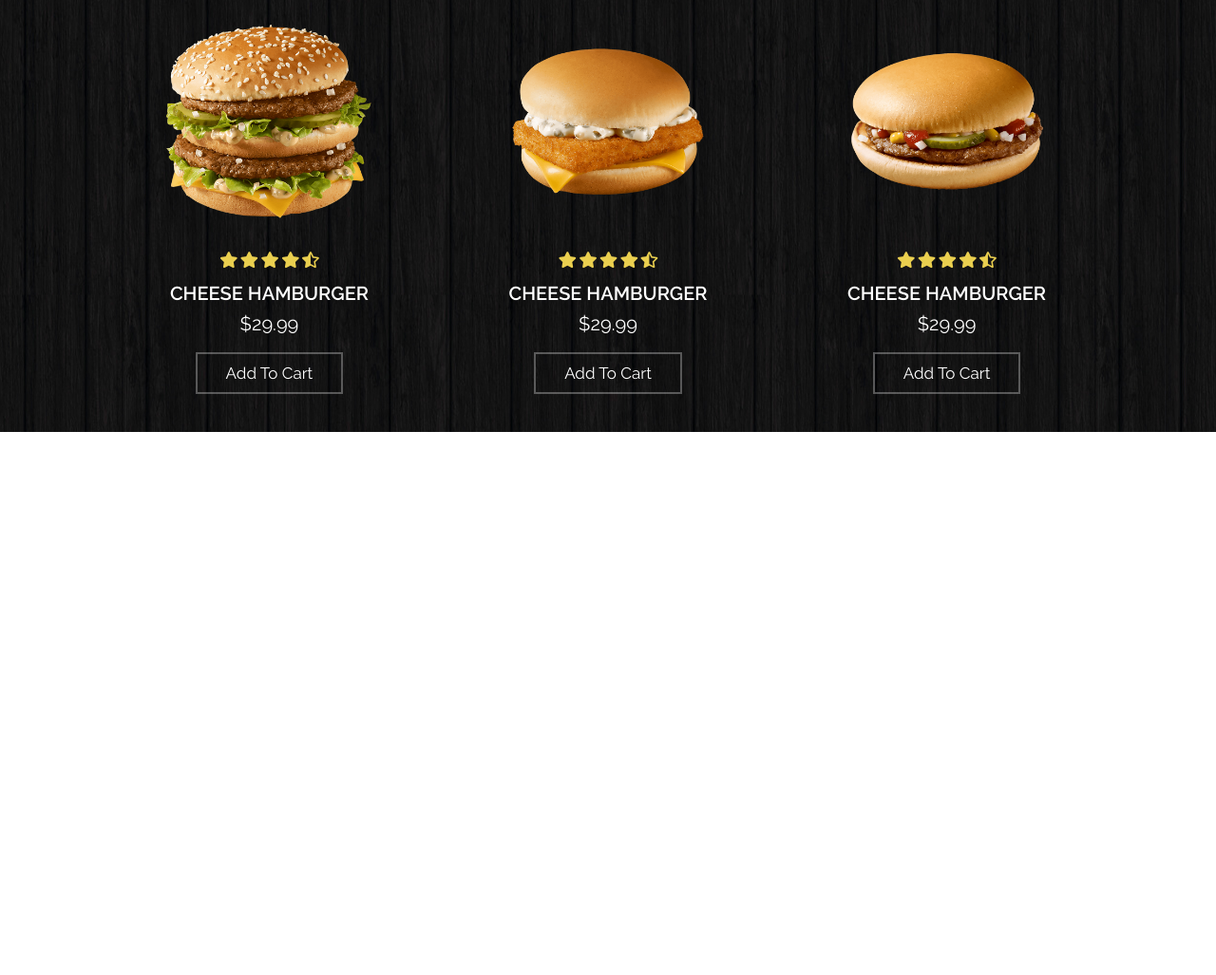
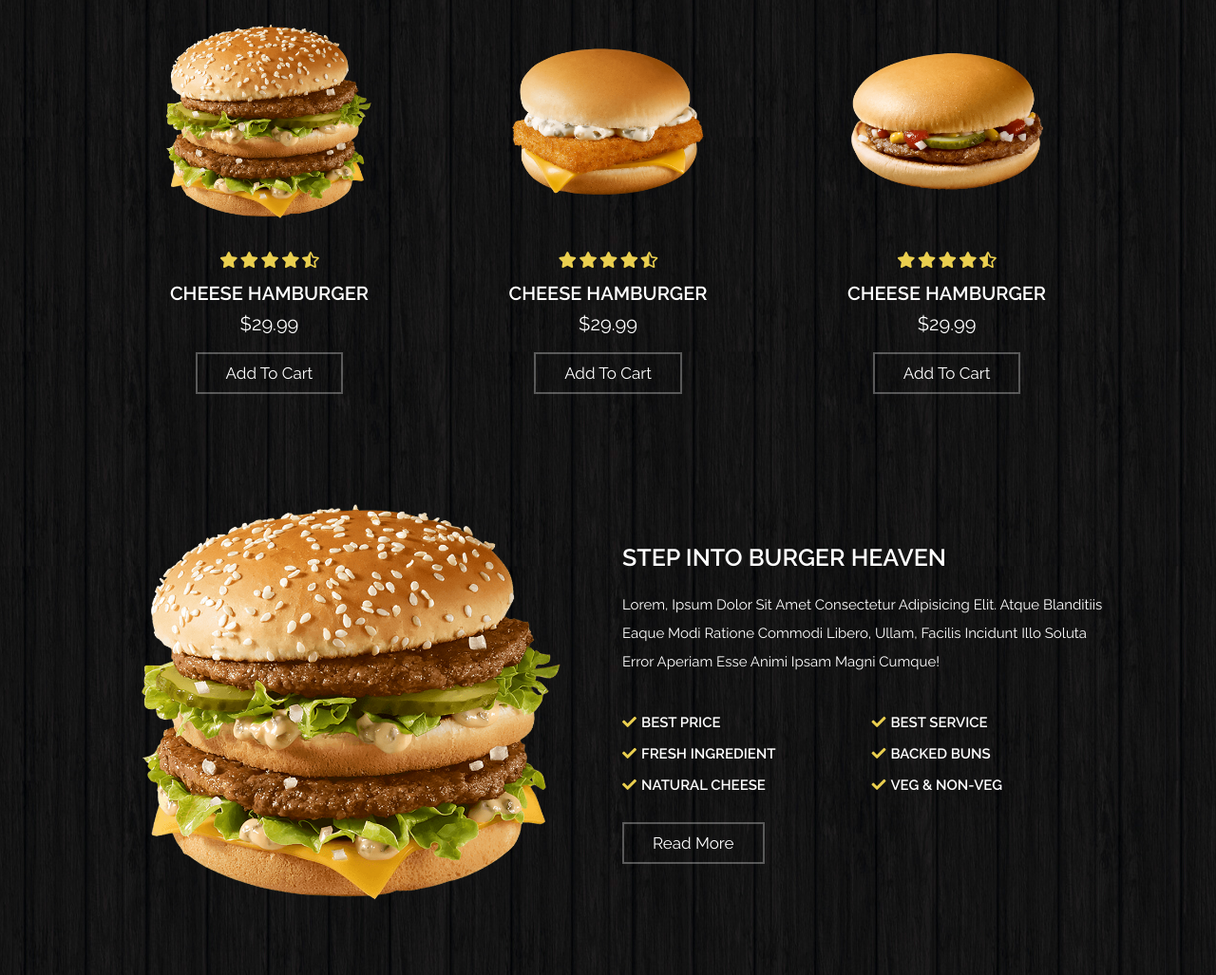
Before and after one commit to stphncrt/Resposive-Burger-Website-Design, a plain HTML site: page index.html in a window 1280 px wide. Shown: the part 1868-2895 px from the top of the page at 95% size. Before the commit the page ends 2323 px from the top, so only its background shows below. Drawn offline with Linux system fonts and the light colour scheme.

Commit message:
Added about section

```diff
--- a/css/style.scss
+++ b/css/style.scss
@@ -248,6 +248,46 @@ section {
 }
 
 //==============Menu section ends============
+//==============About section starts============
+.about {
+    display: flex;
+    align-items: center;
+    flex-wrap: wrap;
+    gap: 3rem;
+    .image {
+        flex: 1 1 40rem;
+        img {
+            width: 100%;
+        }
+    }
+    .content {
+        flex: 1 1 40rem;
+        .title {
+            @include title-text(2.5rem);
+        }
+        p {
+            @include grap-text(1.5rem);
+            padding: 2rem 0;
+        }
+        .icons {
+            display: flex;
+            flex-wrap: wrap;
+            gap: 1.5rem;
+            margin-bottom: 2rem;
+            margin-top: 2rem;
+        }
+        h3 {
+            flex: 1 1 16rem;
+            @include title-text(1.5rem);
+            i {
+                padding-right: 0.5rem;
+                color: $yellow;
+            }
+        }
+    }
+}
+
+//=============About section Ends =================
 // ================media queries================
 @media (max-width: 1200px) {
     .header {
--- a/index.html
+++ b/index.html
@@ -178,6 +178,28 @@
         </div>
     </section>
     <!-- menu section ends -->
+    <!-- About section starts -->
+    <section class="about">
+        <div class="image">
+            <img src="/images/about-img.png" alt="" />
+        </div>
+        <div class="content">
+            <h3 class="title">Step into burger heaven</h3>
+            <p>
+                Lorem, ipsum dolor sit amet consectetur adipisicing elit. Atque blanditiis eaque modi ratione commodi libero, ullam, facilis incidunt illo soluta error aperiam esse animi ipsam magni cumque!
+            </p>
+            <div class="icons">
+                <h3><i class="fas fa-check"></i>best price</h3>
+                <h3><i class="fas fa-check"></i>best service</h3>
+                <h3><i class="fas fa-check"></i>fresh Ingredient</h3>
+                <h3><i class="fas fa-check"></i>backed buns</h3>
+                <h3><i class="fas fa-check"></i>natural cheese</h3>
+                <h3><i class="fas fa-check"></i>veg & non-veg</h3>
+            </div>
+            <a href="#" class="btn">Read More</a>
+        </div>
+    </section>
+    <!-- About section ends -->
     <!-- custom JS file link  -->
     <script src="/script.js"></script>
 </body>
```
Also changed, not shown: css/style.css, 1 other file.
